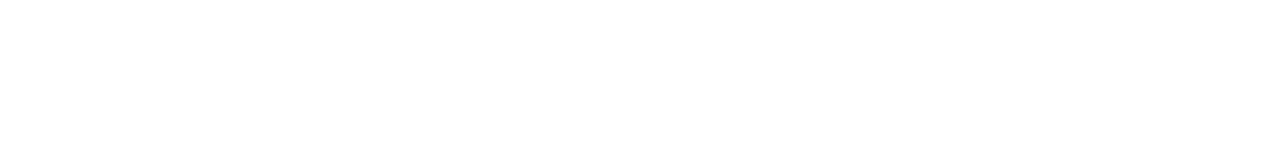
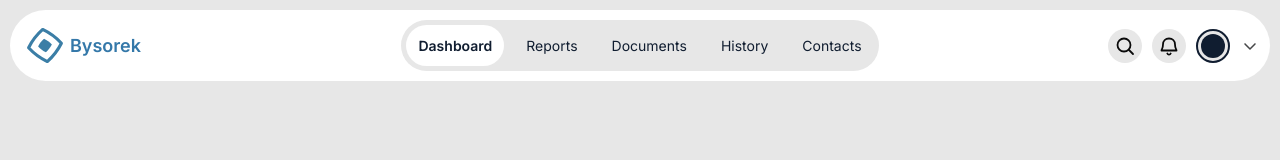
Before and after one commit to xixemdegen-lab/admin-dashboard, a plain HTML site: page index.html in a window 1280 px wide. Drawn offline with Linux system fonts and the light colour scheme.

Commit message:
feat: complete navigation layout and styling.

```diff
--- a/app.css
+++ b/app.css
@@ -31,30 +31,143 @@
 
 :root {
     /* Colors */
-    --color-primary: #12805a;
-    --color-secondary: #4da57c;
-    --color-light-green: #8ab9a5;
-    --color-success: #44c38e;
-    --color-bg: #dcdbe0;
+    --color-primary: #3478a9;
+    --color-secondary: #dbe2e8;
+    --color-light-blue: #fdfbfc;
+    --color-dark-blue: #101d30;
+    --color-bg: #e7e7e7;
     --color-surface: #ffffff;
-    --color-text-primary: #0a0a0a;
-    --color-text-secondary: #6b6c6e;
-    --color-text-tertiary: #464748;
+    --color-text-primary: #101d30;
+    --color-text-secondary: #66717d;
+    --color-text-tertiary: #3e4a56;
 
     /* Typography */
     --font-family-base: 'Inter', 'General Sans', 'Plus Jakarta Sans', sans-serif;
+    --font-size-base: 62.5%;
 
-    --font-size-heading: 32px;
-    --font-size-stat: 28px;
-    --font-size-logo: 18px;
-    --font-size-card-title: 16px;
-    --font-size-nav: 14px;
-    --font-size-body: 13px;
-    --font-size-muted: 12px;
-    --font-size-badge: 11px;
+    --font-size-heading: 3.2rem;
+    --font-size-stat: 2.8rem;
+    --font-size-logo: 1.8rem;
+    --font-size-card-title: 1.6rem;
+    --font-size-nav: 1.4rem;
+    --font-size-body: 1.3rem;
+    --font-size-muted: 1.2rem;
+    --font-size-badge: 1.1rem;
 
     --font-weight-bold: 700;
     --font-weight-semibold: 600;
     --font-weight-medium: 500;
     --font-weight-regular: 400;
 }
+
+html {
+    font-family: var(--font-family-base);
+    font-size: var(--font-size-base);
+}
+body {
+    background: var(--color-bg);
+}
+
+#app-container {
+    padding: 10px 10px;
+    display: flex;
+    flex-direction: column;
+    gap: 10px;
+}
+
+.navbar {
+    display: flex;
+    justify-content: space-between;
+    align-items: center;
+    background: var(--color-surface);
+    padding: 10px;
+    border-radius: 50px;
+}
+/* Nav bar logo */
+.navbar__logo {
+    width: 25%;
+    display: flex;
+    justify-content: flex-start;
+    align-items: center;
+}
+.navbar__logo-icon {
+    width: 50px;
+}
+.navbar__logo-text {
+    font-size: var(--font-size-logo);
+    font-weight: var(--font-weight-semibold);
+    color: var(--color-primary);
+}
+/* ----------------------------------------------------------- */
+
+/* Nav bar nav */
+.navbar__nav {
+    display: flex;
+    justify-content: space-between;
+    align-items: center;
+    background: var(--color-bg);
+    padding: 5px;
+    border-radius: 50px;
+    gap: 10px;
+}
+.navbar__nav > li {
+    list-style-type: none;
+    width: 100%;
+}
+.navbar__nav-link {
+    text-decoration: none;
+    font-size: var(--font-size-nav);
+    width: 100%;
+    display: inline-block;
+    padding: 12px;
+}
+.navbar__nav-link:link,
+.navbar__nav-link:hover,
+.navbar__nav-link:active,
+.navbar__nav-link:visited {
+    color: var(--color-text-primary);
+}
+.navbar__nav-link--active {
+    background: var(--color-surface);
+    border-radius: 50px;
+    font-weight: var(--font-weight-semibold);
+}
+
+/* ---------------------------------------------------------- */
+
+/* nav bar action */
+.navbar__action {
+    width: 25%;
+    display: flex;
+    justify-content: flex-end;
+    align-items: center;
+    gap: 10px;
+}
+.navbar__action > img {
+    width: 20px;
+    cursor: pointer;
+}
+.navbar__action > div {
+    background: var(--color-bg);
+    width: 34px;
+    height: 34px;
+    border-radius: 50%;
+    display: flex;
+    justify-content: center;
+    align-items: center;
+    cursor: pointer;
+}
+.navbar__action > div > img {
+    width: 24px;
+}
+.navbar__action-avatar {
+    border: 2px solid var(--color-dark-blue);
+}
+.navbar__action-avatar > div {
+    width: 24px;
+    height: 24px;
+    border-radius: 50px;
+    background: var(--color-dark-blue);
+}
+
+/* ------------------------------------------------------- */
--- a/index.html
+++ b/index.html
@@ -7,5 +7,45 @@
         <link rel="icon" href="assets/icons/Favicon.svg" type="image/svg+xml" />
         <title>Admin dashboard</title>
     </head>
-    <body></body>
+    <body>
+        <div id="app-container">
+            <header>
+                <!-- ----------------------NAV SECTION----------------- -->
+
+                <div class="navbar">
+                    <div class="navbar__logo">
+                        <img src="assets/icons/logo-icon.svg" alt="logo icon" class="navbar__logo-icon" />
+
+                        <p class="navbar__logo-text">Bysorek</p>
+                    </div>
+
+                    <ul class="navbar__nav">
+                        <li><a href="#" class="navbar__nav-link navbar__nav-link--active">Dashboard</a></li>
+                        <li><a href="#" class="navbar__nav-link">Reports</a></li>
+                        <li><a href="#" class="navbar__nav-link">Documents</a></li>
+                        <li><a href="#" class="navbar__nav-link">History</a></li>
+                        <li><a href="#" class="navbar__nav-link">Contacts</a></li>
+                    </ul>
+
+                    <div class="navbar__action">
+                        <div class="navbar__action-search">
+                            <img src="assets/icons/icon-search.svg" alt="search icon" />
+                        </div>
+
+                        <div class="navbar__action-notification">
+                            <img src="assets/icons/icon-bell.svg" alt="notification icon" />
+                        </div>
+
+                        <div class="navbar__action-avatar">
+                            <div></div>
+                        </div>
+
+                        <img src="assets/icons/icon-chevron-down.svg" alt="chevron down icon" />
+                    </div>
+                </div>
+            </header>
+
+            <main></main>
+        </div>
+    </body>
 </html>
```
Also changed, not shown: assets/icons/Favicon.svg (deleted), assets/icons/logo-icon.svg (added).
